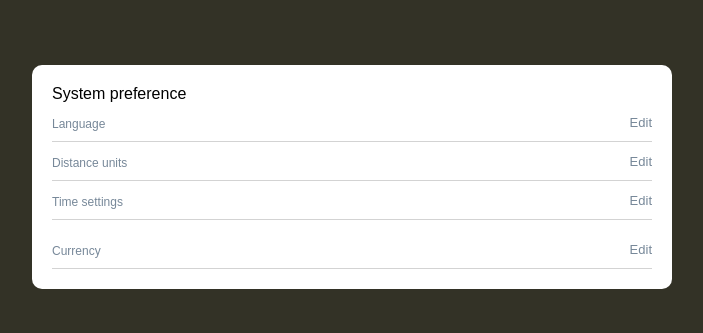
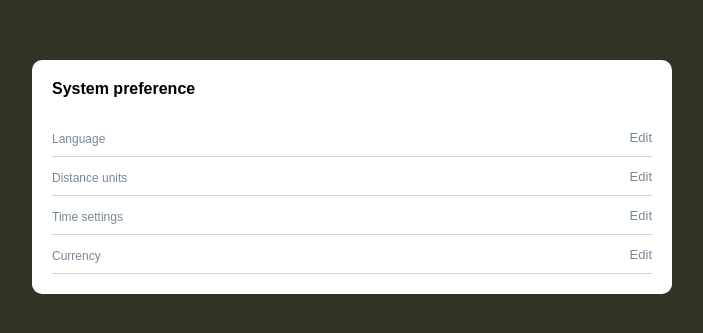
Before and after one commit to Zaibi727/Collection-of-Designs, a React (Create React App) app: page /1 in a window 1280 px wide. Shown: the part 223-556 px from the top of the page, without its empty margins (288-991 px from the left). Built offline with nearby package versions, Linux system fonts and the light colour scheme.

Commit message:
css changes

```diff
--- a/src/components/JuneEight/CardTitleAb.jsx
+++ b/src/components/JuneEight/CardTitleAb.jsx
@@ -1,10 +1,12 @@
 import React from 'react';
+import styles from './juneEight.module.css';
+
 
 function CardTitleAb(props) {
     const {title} = props;
     return (
         <div>
-            <p>{title}</p>
+            <p className={styles.title}>{title}</p>
         </div>
     )
 }
--- a/src/components/JuneEight/ModuleComonents/Currency/language.module.css
+++ b/src/components/JuneEight/ModuleComonents/Currency/language.module.css
@@ -3,11 +3,11 @@
     justify-content: space-between;
     align-items: center;
     padding-bottom: 10px;
-    padding-top: 10px;
 }
 .p1{
     font-size: 14px;
     margin-bottom: -5px;
+    font-weight: 500;
 }
 .p2{
     font-size: 12px;
--- a/src/components/JuneEight/ModuleComonents/Distance/language.module.css
+++ b/src/components/JuneEight/ModuleComonents/Distance/language.module.css
@@ -7,6 +7,7 @@
 .p1{
     font-size: 14px;
     margin-bottom: -5px;
+    font-weight: 500;
 }
 .p2{
     font-size: 12px;
--- a/src/components/JuneEight/ModuleComonents/Language/language.module.css
+++ b/src/components/JuneEight/ModuleComonents/Language/language.module.css
@@ -7,6 +7,7 @@
 .p1{
     font-size: 14px;
     margin-bottom: -5px;
+    font-weight: 500;
 }
 .p2{
     font-size: 12px;
--- a/src/components/JuneEight/ModuleComonents/Time/language.module.css
+++ b/src/components/JuneEight/ModuleComonents/Time/language.module.css
@@ -7,6 +7,7 @@
 .p1{
     font-size: 14px;
     margin-bottom: -5px;
+    font-weight: 500;
 }
 .p2{
     font-size: 12px;
--- a/src/components/JuneEight/juneEight.module.css
+++ b/src/components/JuneEight/juneEight.module.css
@@ -31,3 +31,7 @@
   border-bottom: 1px solid lightgrey;
   padding-top: 10px;
 }
+.title{
+    font-weight: 600;
+    margin-bottom: 20px;
+}
```
